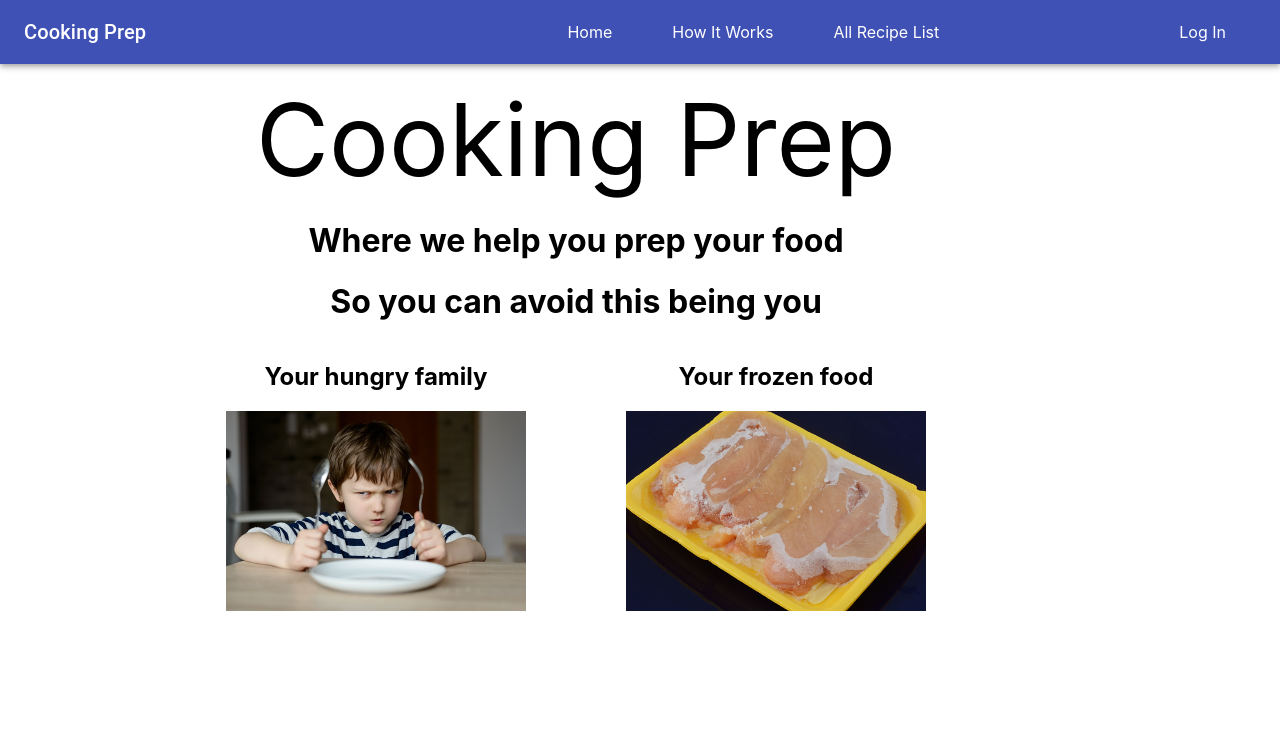
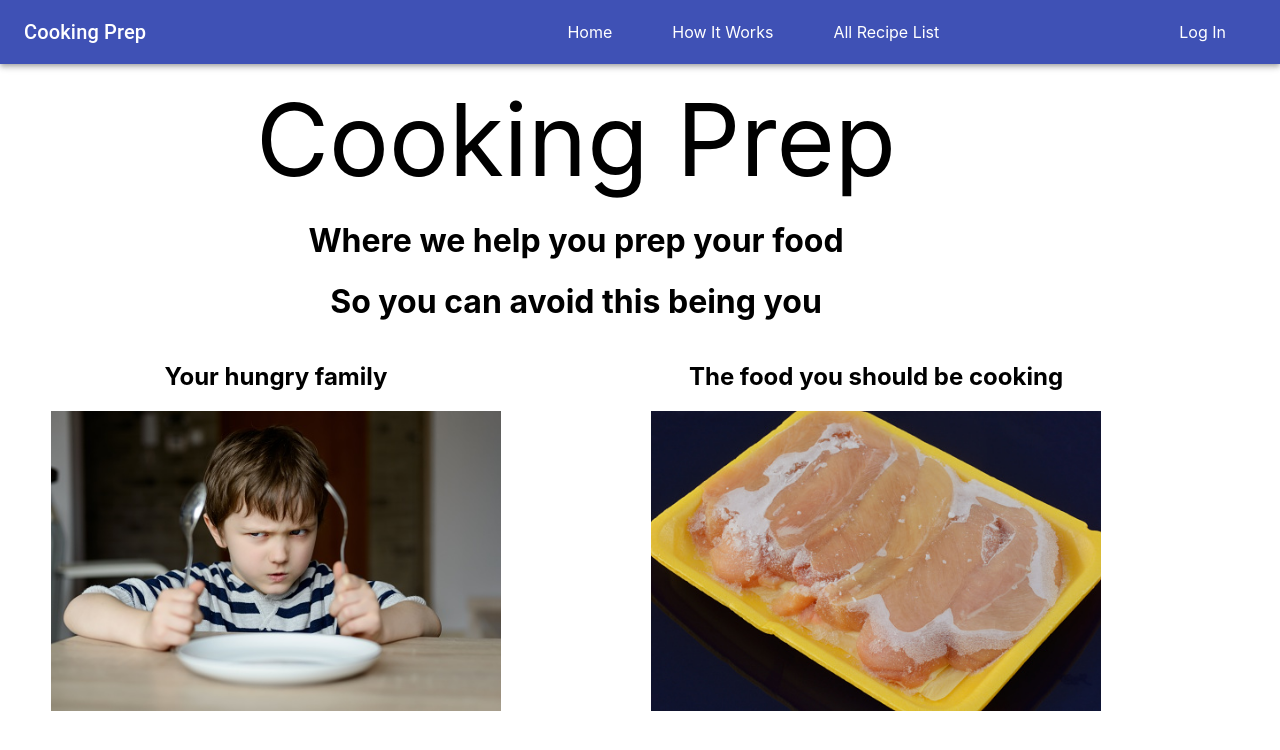
Before and after one commit to MichaelABartlett/js311-checkpoint2, a React (Create React App) app in the folder client/: page / in a window 1280 px wide. Shown: the top 750 px of the page. Built offline with nearby package versions, Linux system fonts and the light colour scheme.

Commit message:
still trying to get connection to sendText in backend

```diff
--- a/client/src/Stlyes/home.css
+++ b/client/src/Stlyes/home.css
@@ -36,12 +36,12 @@
 }
 
 .hungryKid {
-    padding-right: 50px;
+    padding-right: 75px;
     text-align: center;
 
 }
 
 .frozenFood {
-    padding-left: 50px;
+    padding-left: 75px;
     text-align: center;
 }
--- a/client/src/components/allRecipeList.js
+++ b/client/src/components/allRecipeList.js
@@ -24,6 +24,12 @@ useEffect(() => {
 
   // onload a call for a list of all recipe names and added to the recipe variable
 
+  const cookies = document.cookie
+    .split(';')
+    .map(cookie => cookie.split('='))
+    .reduce((accumulator, [key, value]) => ({ ...accumulator, [key.trim()]: decodeURIComponent(value) }), {});
+
+    console.log('LoggedIn cookie in allrecipelist', cookies.loggedIn)
   return (
     <main className="allRecipeList">
       <div className='recipes' >
@@ -32,12 +38,7 @@ useEffect(() => {
       </div>
       <div className='addNewRecipe' >
         <br/>
-          <Link to="/addRecipe">
-            <button type='button'>
-              Add a new Recipe
-            </button>
-          </Link>
-
+              {cookies.loggedIn ? <Link to="/addRecipe"><button type='button'>Add a recipe</button></Link> : ''}
         <br/>
       </div>
 
@@ -47,10 +48,3 @@ useEffect(() => {
 }
 
 export default AllRecipeList;
-
-
-{/* <ol>{recipe.map((recipe, index) => {
-            return (
-              <Recipes key={index} name={recipe.name} isLiked={false} image_url={beer.image_url} />
-            )
-          })}</ol>   */}
--- a/client/src/components/home.js
+++ b/client/src/components/home.js
@@ -20,13 +20,13 @@ function Home() {
           <div className="hungryKid">
               <div>
                 <h1>Your hungry family</h1>
-                <img src={hungryKid} alt="Image of guy thinking" height={200} width={300}/>
+                <img src={hungryKid} alt="Hungry Kid" height={300} width={450}/>
               </div>
           </div>
           <div className="frozenFood">
               <div>
-                <h1>Your frozen food</h1>
-                <img src={frozenChicken} alt="Image of prozen chicken" height={200} width={300}/>
+                <h1>The food you should be cooking</h1>
+                <img src={frozenChicken} alt="Frozen Chicken" height={300} width={450}/>
               </div>
           </div>
         </section>
--- a/client/src/components/howItWorks.js
+++ b/client/src/components/howItWorks.js
@@ -1,6 +1,5 @@
 import '../Stlyes/howItWorks.css'
-import React, { useState, useEffect} from "react";
-import Axios from 'axios';
+import React from "react";
 
 
 
@@ -11,7 +10,7 @@ function HowItWorks() {
     <div className="howItWorks">
       <h1>How it works</h1>
       <h2>Where you are helped with getting recipes prepared so they can be cooked and served when you expected to</h2>
-      <a>
+      <div>
         <h2>Why do we require that you have an account</h2>
         <ul>
           <li>We need to be able to text you instructions</li>
@@ -21,7 +20,7 @@ function HowItWorks() {
         <ul>
           <li>Select a recipe</li>
           <li>Enter a date and time to cook them</li>
-          <li>You can look at your calender for upcomming recipe cook times</li>
+          {/* <li>You can look at your calender for upcomming recipe cook times</li> */}
         </ul>
         <h2>You can add a recipe</h2>
         <ul>
@@ -29,7 +28,7 @@ function HowItWorks() {
           <li>Fill in as many fields as possiable</li>
           <li>Currently we do not have the ability to go back and change a recipe so double check everything</li>
         </ul>
-      </a>
+      </div>
     </div>
 
   );
--- a/client/src/components/pickedRecipe.js
+++ b/client/src/components/pickedRecipe.js
@@ -35,9 +35,6 @@ function PickedRecipe() {
     })
   }, []);
 
-  function sleep(ms) {
-    return new Promise(resolve => setTimeout(resolve,ms))
-  }
 
   const submit = (e) => {
     e.preventDefault();
@@ -46,7 +43,6 @@ function PickedRecipe() {
 
     .then(res => {
       console.log('recipe_id: ' ,res.data[0].id)
-      sleep(8000);
       console.log('res: ', res)
       setState({...state, recipeId: res.data[0].id})
       //setRecipeInstruction({...recipeInstruction, recipe_id: res.data[0].id})
@@ -56,6 +52,7 @@ function PickedRecipe() {
       console.log(error)
   })
 }
+
   const submit2 = () => {
   Axios.get(`/recipe_ingredient/${state.recipeId}`)
   .then(res => {
@@ -83,6 +80,16 @@ function PickedRecipe() {
     })
   }
 
+  const text = (e) => {
+    e.preventDefault();
+    Axios.get("/recipe/text")
+    .then(res => {
+      console.log('in the text axios call')
+    })
+    .catch(err => {
+      console.log(err)
+    })
+  }
 
   return (
     <div className="pickedRecipe">
@@ -135,10 +142,9 @@ function PickedRecipe() {
             onChange={(e) => setCookTime({...cookTime, time: e.target.value})}></input>
                 <br/>
                 <button type="submit">Submit</button>
-                <button onClick={textIt}>sendText</button>
+                <button onClick={text}>sendText</button>
         </form>
       </section>
-
     </div>
 
 
```
